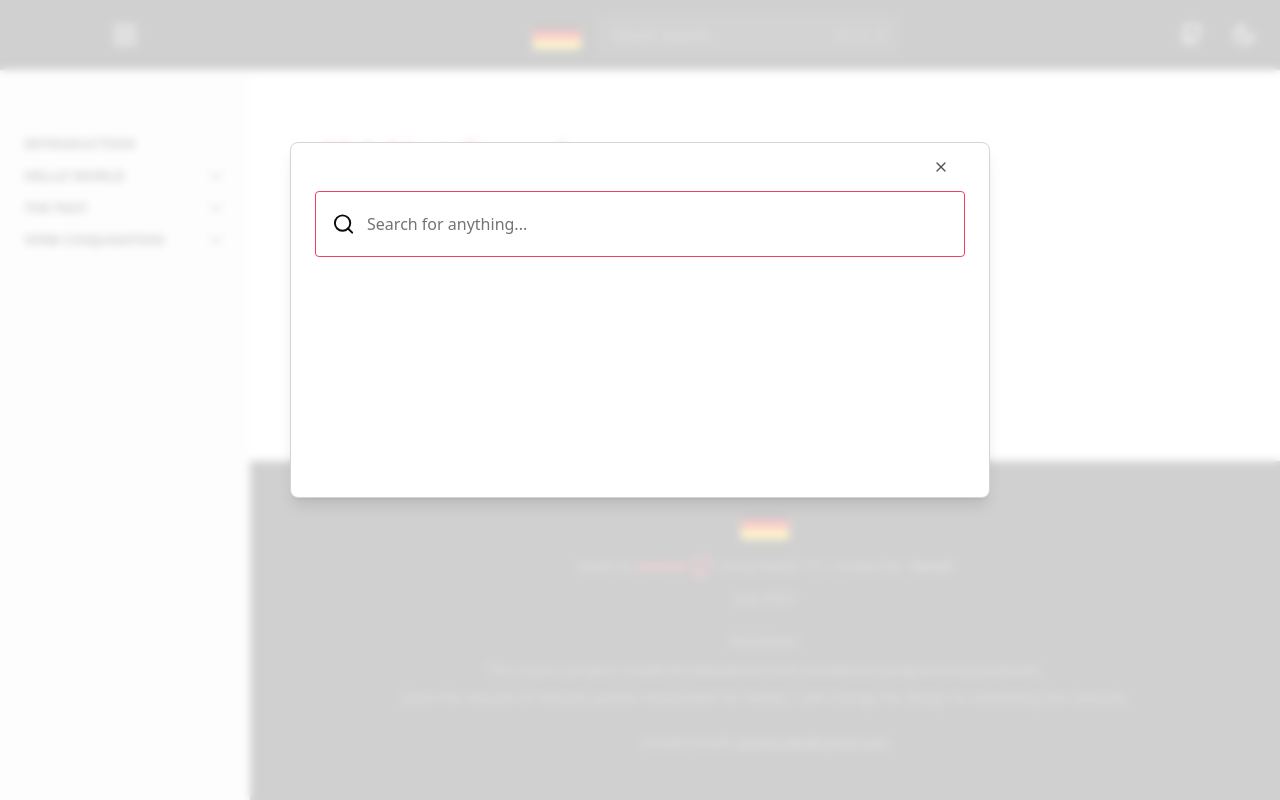
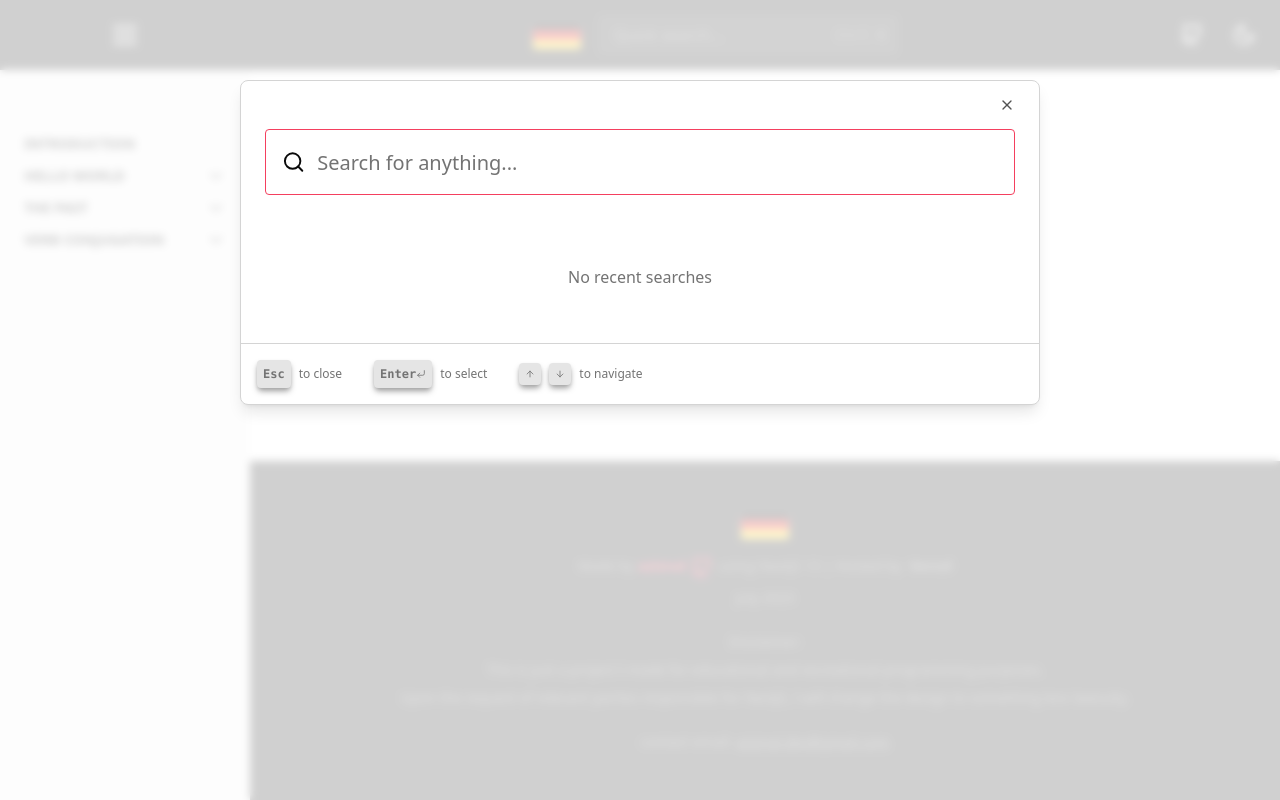
Before and after one commit to aziznal/german-docs, a Next.js app: page /page-not-found in a window 1280 px wide. Both pictures are taken after a click on the element "Quick search...". Built offline with nearby package versions, Linux system fonts and the light colour scheme.

Commit message:
improve dialog layout and positioning

```diff
--- a/src/components/searchbar.tsx
+++ b/src/components/searchbar.tsx
@@ -12,11 +12,24 @@ import {
 import { Dialog, DialogContent } from "@/components/ui/dialog";
 import { useGetPlatform } from "@/hooks/platform";
 import { Input } from "@/components/ui/input";
-import { ArrowRight, Hash, SearchIcon } from "lucide-react";
+import {
+  ArrowDown,
+  ArrowDownAZ,
+  ArrowDownRight,
+  ArrowDownRightFromCircle,
+  ArrowRight,
+  ArrowUp,
+  CornerDownLeft,
+  Hash,
+  SearchIcon,
+  X,
+} from "lucide-react";
 import Link from "next/link";
 import { type SearchResult } from "@/lib/search";
 import { useSearchContext } from "@/providers/search-provider";
 import { useRouter } from "next/navigation";
+
+import * as DialogPrimitive from "@radix-ui/react-dialog";
 
 export type SearchBarProps = HTMLAttributes<HTMLDivElement> & {};
 
@@ -247,7 +260,24 @@ const SearchBar = forwardRef<HTMLInputElement, SearchBarProps>(
             setSearchInput("");
           }}
         >
-          <DialogContent className="fixed top-48 border-neutral-300 p-0 pb-6 dark:border-neutral-700 dark:bg-neutral-800 md:max-w-[700px] lg:absolute lg:top-[40%] [&>*]:mx-6">
+          <DialogContent
+            className={`
+              fixed
+              top-0
+              border-neutral-300
+              pb-6
+
+              dark:border-neutral-700
+              dark:bg-neutral-800
+
+              md:top-[10%]
+              md:max-w-[800px]
+
+              lg:pb-0
+
+              [&>*]:mx-6
+            `}
+          >
             {/* Search input */}
             <div className="mt-12 flex items-center rounded border border-neutral-700 px-4 focus-within:border-rose-500">
               <SearchIcon />
@@ -268,12 +298,19 @@ const SearchBar = forwardRef<HTMLInputElement, SearchBarProps>(
                   }
                 }}
                 placeholder="Search for anything..."
-                className="rounded-0 h-16 border-0 bg-transparent outline-0 ring-0 focus-visible:ring-0 focus-visible:ring-offset-0"
+                className="rounded-0 h-16 border-0 bg-transparent text-lg outline-0 ring-0 focus-visible:ring-0 focus-visible:ring-offset-0 lg:text-xl"
               />
             </div>
 
             {/* Search results */}
-            <div className="flex max-h-[70dvh] min-h-[200px] flex-col gap-6 overflow-y-auto lg:max-h-[50vh]">
+            <div className="!mr-0 mt-4 flex max-h-[70dvh] min-h-[100px] flex-col gap-6 overflow-y-auto pr-6 lg:max-h-[50vh]">
+              {!searchResults ||
+                (searchResults.length === 0 && (
+                  <div className="flex h-full w-full items-center justify-center text-muted-foreground">
+                    No recent searches
+                  </div>
+                ))}
+
               {searchResults.map((searchResult) => {
                 return (
                   <div
@@ -330,6 +367,40 @@ const SearchBar = forwardRef<HTMLInputElement, SearchBarProps>(
                 );
               })}
             </div>
+
+            <DialogPrimitive.Close className="absolute right-0 top-4 rounded-sm opacity-70 ring-offset-background transition-opacity hover:opacity-100 focus:outline-none focus:ring-2 focus:ring-ring focus:ring-offset-2 disabled:pointer-events-none data-[state=open]:bg-accent data-[state=open]:text-muted-foreground">
+              <X className="h-4 w-4" />
+              <span className="sr-only">Close</span>
+            </DialogPrimitive.Close>
+
+            <div className="!mx-0 hidden items-center gap-8 border-t border-t-neutral-300 p-4 text-xs dark:border-t-neutral-700 lg:flex">
+              <div className="flex items-center gap-2">
+                <kbd className="rounded bg-neutral-200 p-1.5 font-bold text-neutral-500 dark:text-neutral-700 shadow-md shadow-neutral-400 dark:bg-neutral-400 dark:shadow-black">
+                  Esc
+                </kbd>
+                <span className="text-muted-foreground">to close</span>
+              </div>
+
+              <div className="flex items-center gap-2">
+                <kbd className="flex items-center rounded bg-neutral-200 p-1.5 font-bold text-neutral-500 dark:text-neutral-700 shadow-md shadow-neutral-400 dark:bg-neutral-400 dark:shadow-black">
+                  <span>Enter</span>
+                  <CornerDownLeft size={10} />
+                </kbd>
+                <span className="text-muted-foreground">to select</span>
+              </div>
+
+              <div className="flex items-center gap-2">
+                <kbd className="flex items-center rounded bg-neutral-200 p-1.5 text-neutral-500 dark:text-neutral-700 shadow-md shadow-neutral-400 dark:bg-neutral-400 dark:shadow-black">
+                  <ArrowUp size={10} />
+                </kbd>
+
+                <kbd className="flex items-center rounded bg-neutral-200 p-1.5 text-neutral-500 dark:text-neutral-700 shadow-md shadow-neutral-400 dark:bg-neutral-400 dark:shadow-black">
+                  <ArrowDown size={10} />
+                </kbd>
+
+                <span className="text-muted-foreground">to navigate</span>
+              </div>
+            </div>
           </DialogContent>
         </Dialog>
       </>
--- a/src/components/ui/dialog.tsx
+++ b/src/components/ui/dialog.tsx
@@ -1,22 +1,25 @@
-"use client"
+"use client";
 
-import * as React from "react"
-import * as DialogPrimitive from "@radix-ui/react-dialog"
-import { X } from "lucide-react"
+import * as React from "react";
+import * as DialogPrimitive from "@radix-ui/react-dialog";
+import { X } from "lucide-react";
 
-import { cn } from "@/lib/utils"
+import { cn } from "@/lib/utils";
 
-const Dialog = DialogPrimitive.Root
+const Dialog = DialogPrimitive.Root;
 
-const DialogTrigger = DialogPrimitive.Trigger
+const DialogTrigger = DialogPrimitive.Trigger;
 
 const DialogPortal = ({
   className,
   ...props
 }: DialogPrimitive.DialogPortalProps) => (
-  <DialogPrimitive.Portal className={cn(className)} {...props} />
-)
-DialogPortal.displayName = DialogPrimitive.Portal.displayName
+  <DialogPrimitive.Portal
+    className={cn(className)}
+    {...props}
+  />
+);
+DialogPortal.displayName = DialogPrimitive.Portal.displayName;
 
 const DialogOverlay = React.forwardRef<
   React.ElementRef<typeof DialogPrimitive.Overlay>,
@@ -26,12 +29,12 @@ const DialogOverlay = React.forwardRef<
     ref={ref}
     className={cn(
       "fixed inset-0 z-50 bg-background/80 backdrop-blur-sm data-[state=open]:animate-in data-[state=closed]:animate-out data-[state=closed]:fade-out-0 data-[state=open]:fade-in-0",
-      className
+      className,
     )}
     {...props}
   />
-))
-DialogOverlay.displayName = DialogPrimitive.Overlay.displayName
+));
+DialogOverlay.displayName = DialogPrimitive.Overlay.displayName;
 
 const DialogContent = React.forwardRef<
   React.ElementRef<typeof DialogPrimitive.Content>,
@@ -42,20 +45,46 @@ const DialogContent = React.forwardRef<
     <DialogPrimitive.Content
       ref={ref}
       className={cn(
-        "fixed left-[50%] top-[50%] z-50 grid w-full max-w-lg translate-x-[-50%] translate-y-[-50%] gap-4 border bg-background p-6 shadow-lg duration-200 data-[state=open]:animate-in data-[state=closed]:animate-out data-[state=closed]:fade-out-0 data-[state=open]:fade-in-0 data-[state=closed]:zoom-out-95 data-[state=open]:zoom-in-95 data-[state=closed]:slide-out-to-left-1/2 data-[state=closed]:slide-out-to-top-[48%] data-[state=open]:slide-in-from-left-1/2 data-[state=open]:slide-in-from-top-[48%] sm:rounded-lg md:w-full",
-        className
+        `fixed
+        left-[50%]
+        top-[50%]
+        z-50
+        grid
+        w-full
+        max-w-lg
+        translate-x-[-50%]
+        gap-4
+        border
+        bg-background
+        shadow-lg
+        duration-200
+
+        data-[state=open]:animate-in
+        data-[state=closed]:animate-out
+        data-[state=closed]:fade-out-0
+        data-[state=open]:fade-in-0
+        data-[state=closed]:zoom-out-95
+        data-[state=open]:zoom-in-95
+        data-[state=closed]:slide-out-to-left-1/2
+        data-[state=closed]:slide-out-to-top-[48%]
+        data-[state=open]:slide-in-from-left-1/2
+        data-[state=open]:slide-in-from-top-[48%]
+
+        sm:rounded-lg
+        md:w-full
+
+        lg:data-[state=closed]:animate-none
+        lg:data-[state=open]:animate-none
+        `,
+        className,
       )}
       {...props}
     >
       {children}
-      <DialogPrimitive.Close className="absolute right-4 top-4 rounded-sm opacity-70 ring-offset-background transition-opacity hover:opacity-100 focus:outline-none focus:ring-2 focus:ring-ring focus:ring-offset-2 disabled:pointer-events-none data-[state=open]:bg-accent data-[state=open]:text-muted-foreground">
-        <X className="h-4 w-4" />
-        <span className="sr-only">Close</span>
-      </DialogPrimitive.Close>
     </DialogPrimitive.Content>
   </DialogPortal>
-))
-DialogContent.displayName = DialogPrimitive.Content.displayName
+));
+DialogContent.displayName = DialogPrimitive.Content.displayName;
 
 const DialogHeader = ({
   className,
@@ -64,12 +93,12 @@ const DialogHeader = ({
   <div
     className={cn(
       "flex flex-col space-y-1.5 text-center sm:text-left",
-      className
+      className,
     )}
     {...props}
   />
-)
-DialogHeader.displayName = "DialogHeader"
+);
+DialogHeader.displayName = "DialogHeader";
 
 const DialogFooter = ({
   className,
@@ -78,12 +107,12 @@ const DialogFooter = ({
   <div
     className={cn(
       "flex flex-col-reverse sm:flex-row sm:justify-end sm:space-x-2",
-      className
+      className,
     )}
     {...props}
   />
-)
-DialogFooter.displayName = "DialogFooter"
+);
+DialogFooter.displayName = "DialogFooter";
 
 const DialogTitle = React.forwardRef<
   React.ElementRef<typeof DialogPrimitive.Title>,
@@ -93,12 +122,12 @@ const DialogTitle = React.forwardRef<
     ref={ref}
     className={cn(
       "text-lg font-semibold leading-none tracking-tight",
-      className
+      className,
     )}
     {...props}
   />
-))
-DialogTitle.displayName = DialogPrimitive.Title.displayName
+));
+DialogTitle.displayName = DialogPrimitive.Title.displayName;
 
 const DialogDescription = React.forwardRef<
   React.ElementRef<typeof DialogPrimitive.Description>,
@@ -109,8 +138,8 @@ const DialogDescription = React.forwardRef<
     className={cn("text-sm text-muted-foreground", className)}
     {...props}
   />
-))
-DialogDescription.displayName = DialogPrimitive.Description.displayName
+));
+DialogDescription.displayName = DialogPrimitive.Description.displayName;
 
 export {
   Dialog,
@@ -120,4 +149,4 @@ export {
   DialogFooter,
   DialogTitle,
   DialogDescription,
-}
+};
```
